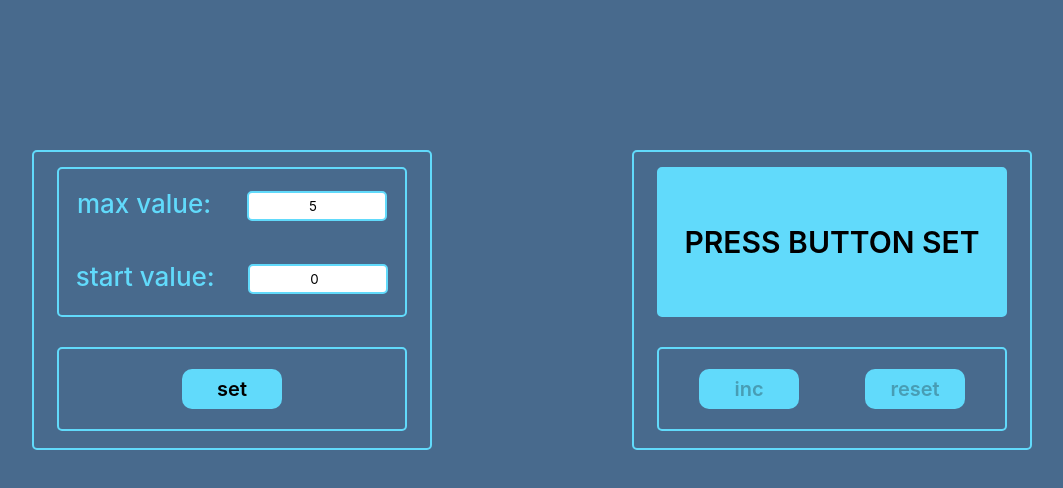
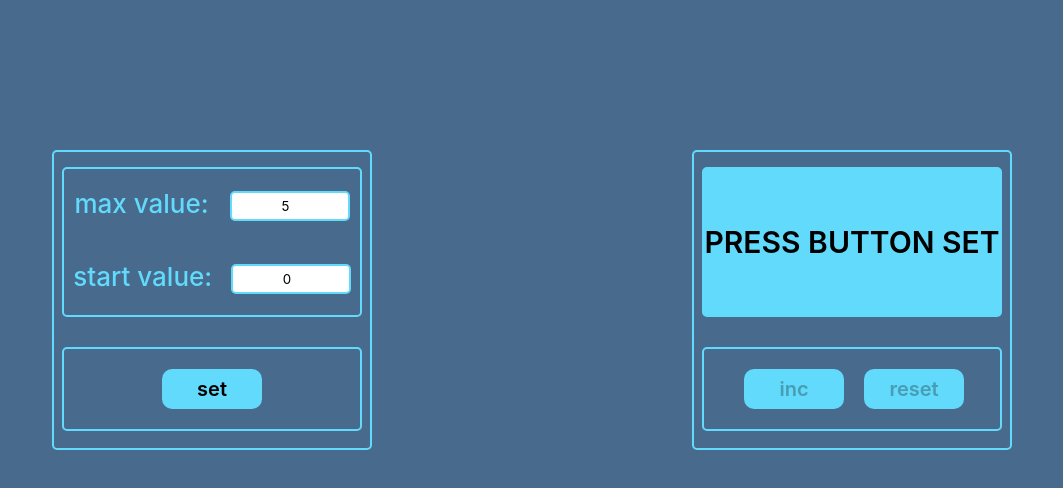
Before and after one commit to Maksimushka/Counter, a React (Create React App) app: page / in a window 1280 px wide. Shown: the top 488 px of the page, without its empty margins (108-1171 px from the left). Built offline with nearby package versions, Linux system fonts and the light colour scheme.

Commit message:
Refactoring

```diff
--- a/src/App.css
+++ b/src/App.css
@@ -2,6 +2,13 @@
   display: flex;
   justify-content: space-around;
   padding-top: 150px;
-  width: 1200px;
-  margin: 0 auto;
+  width: 100%;
 }
+
+@media screen and (max-width: 750px) {
+  .App {
+    padding-top: 50px;
+    align-items: center;
+    flex-direction: column;
+  }
+}
--- a/src/App.tsx
+++ b/src/App.tsx
@@ -1,21 +1,9 @@
-import React, {useCallback} from 'react';
+import React from 'react';
 import './App.css';
-import {useDispatch, useSelector} from 'react-redux';
-import {RootStateReduxType} from './redux/store';
-import {Dispatch} from 'redux';
-import {actionTypes} from './redux/countReducer';
 import {SettingCounter} from './components/settingCounter/SettingCounter';
 import {Counter} from './components/counter/Counter';
-import {
-    deleteErrorAC,
-    increaseCountValueAC,
-    resetCountValueAC,
-    setErrorAC,
-    setIsCountAC,
-    setMaxValueAC, setStartValueAC,
-} from './redux/action';
 
-type selectorType = {
+export type SelectorType = {
     startValue: number
     maxValue: number
     error: string
@@ -24,51 +12,11 @@ type selectorType = {
 }
 
 function App() {
-    const {
-        error,
-        isCount,
-        counterValue,
-        startValue,
-        maxValue
-    } = useSelector<RootStateReduxType, selectorType>((state) => state)
-    const dispatch = useDispatch<Dispatch<actionTypes>>()
-
-    const setSetting = useCallback(() => dispatch(setIsCountAC(false)), [dispatch])
-    const setCount = useCallback(() => {
-        dispatch(setIsCountAC(true))
-    }, [dispatch])
-    const increaseCount = useCallback(() => dispatch(increaseCountValueAC()), [dispatch])
-    const resetCount = useCallback(() => dispatch(resetCountValueAC()), [dispatch])
-
-    const changeMaxValue = useCallback((value: number) => {
-        if (value < 0 || value <= startValue) {
-            dispatch(setErrorAC())
-            dispatch(setMaxValueAC(value))
-        } else {
-            dispatch(setMaxValueAC(value))
-            dispatch(deleteErrorAC())
-        }
-    }, [dispatch, startValue])
-    const changeStartValue = useCallback((value: number) => {
-        if (value < 0 || value >= maxValue) {
-            dispatch(setErrorAC())
-            dispatch(setStartValueAC(value))
-        } else {
-            dispatch(setStartValueAC(value))
-            dispatch(deleteErrorAC())
-        }
-    }, [dispatch, maxValue])
 
     return (
         <div className="App">
-            <SettingCounter
-                isCount={isCount} setCount={setCount} setSetting={setSetting}
-                maxValue={maxValue} startValue={startValue} changeMaxValue={changeMaxValue}
-                changeStartValue={changeStartValue} error={error}/>
-            <Counter
-                isCount={isCount} error={error} maxValue={maxValue}
-                startValue={startValue} counter={counterValue}
-                increaseCount={increaseCount} resetCount={resetCount}/>
+            <SettingCounter />
+            <Counter />
         </div>
     );
 }
--- a/src/components/counter/Counter.module.css
+++ b/src/components/counter/Counter.module.css
@@ -2,12 +2,12 @@
     padding-top: 15px;
     border: 2px solid #61dafb;
     border-radius: 5px;
-    width: 400px;
+    width: 320px;
     height: 300px;
 }
 
 .buttons {
-    width: 350px;
+    width: 300px;
     margin: 0 auto;
     padding: 20px 20px 20px 40px;
     border: 2px solid #61dafb;
--- a/src/components/counter/Counter.tsx
+++ b/src/components/counter/Counter.tsx
@@ -1,39 +1,35 @@
-import React from 'react';
+import React, {useCallback} from 'react';
 import s from './Counter.module.css';
 import {Display} from "./display/Display";
 import {Button} from "../button/Button";
+import {increaseCountValueAC, resetCountValueAC} from '../../redux/action';
+import {useDispatch, useSelector} from 'react-redux';
+import {Dispatch} from 'redux';
+import {actionTypes} from '../../redux/countReducer';
+import {RootStateReduxType} from '../../redux/store';
+import {SelectorType} from '../../App';
 
-export type CounterPropsType = {
-    counter: number | string
-    increaseCount: () => void
-    resetCount: () => void
-    isCount: boolean
-    error: string
-    maxValue: number
-    startValue: number
-}
-
-export const Counter: React.FC<CounterPropsType> = React.memo((props) => {
-
-    console.log('Counter render')
-
+export const Counter: React.FC = () => {
     const {
         isCount, error,
-        resetCount, increaseCount,
-        counter, maxValue,
+        maxValue, counterValue,
         startValue
-    } = props
+    } = useSelector<RootStateReduxType, SelectorType>((state) => state)
+    const dispatch = useDispatch<Dispatch<actionTypes>>()
 
-    let disableInc = !isCount || counter === maxValue
-    let disableReset = !isCount || counter === startValue
-    let counterTop = counter === maxValue
+    const increaseCount = useCallback(() => dispatch(increaseCountValueAC()), [dispatch])
+    const resetCount = useCallback(() => dispatch(resetCountValueAC()), [dispatch])
+
+    let disableInc = !isCount || counterValue === maxValue
+    let disableReset = !isCount || counterValue === startValue
+    let counterTop = counterValue === maxValue
 
     return (
         <div className={ s.counter }>
             <Display
                 counterTop={counterTop}
                 error={error}
-                countValue={isCount ? counter: 'PRESS BUTTON SET'}
+                countValue={isCount ? counterValue: 'PRESS BUTTON SET'}
             />
             <div className={s.buttons}>
                 <Button onChangeCount={ increaseCount }
@@ -43,4 +39,4 @@ export const Counter: React.FC<CounterPropsType> = React.memo((props) => {
             </div>
         </div>
     );
-})
+}
--- a/src/components/counter/display/Display.module.css
+++ b/src/components/counter/display/Display.module.css
@@ -1,6 +1,6 @@
 .display {
     height: 150px;
-    width: 350px;
+    width: 300px;
     border: 2px solid #61dafb;
     border-radius: 5px;
     margin: 0 auto 30px;
--- a/src/components/settingCounter/SettingCounter.module.css
+++ b/src/components/settingCounter/SettingCounter.module.css
@@ -2,12 +2,19 @@
     padding-top: 15px;
     border: 2px solid #61dafb;
     border-radius: 5px;
-    width: 400px;
+    min-width: 320px;
+    max-width: 370px;
     height: 300px;
 }
 
+@media screen and (max-width: 750px) {
+    .SetCounter {
+        margin-bottom: 30px;
+    }
+}
+
 .buttons {
-    width: 350px;
+    width: 300px;
     margin: 0 auto;
     padding: 20px 20px 20px 40px;
     border: 2px solid #61dafb;
--- a/src/components/settingCounter/SettingCounter.tsx
+++ b/src/components/settingCounter/SettingCounter.tsx
@@ -1,40 +1,57 @@
-import React from 'react';
+import React, {useCallback, useState} from 'react';
 import s from './SettingCounter.module.css';
 import {Button} from "../button/Button";
 import {SettingDisplay} from "./settingDisplay/SettingDisplay";
+import {deleteErrorAC, setErrorAC, setIsCountAC, setMaxValueAC, setStartValueAC} from '../../redux/action';
+import {useDispatch, useSelector} from 'react-redux';
+import {Dispatch} from 'redux';
+import {actionTypes} from '../../redux/countReducer';
+import {RootStateReduxType} from '../../redux/store';
+import {SelectorType} from '../../App';
 
-export type SettingCounterPropsType = {
-    isCount: boolean
-    setCount: () => void
-    setSetting: () => void
-    maxValue: number
-    startValue: number
-    changeMaxValue: (value: number) => void
-    changeStartValue: (value: number) => void
-    error: string
-}
+export const SettingCounter = () => {
+    const {
+        startValue, maxValue, isCount, error
+    } = useSelector<RootStateReduxType, SelectorType>((state) => state)
+    const dispatch = useDispatch<Dispatch<actionTypes>>()
 
-export const SettingCounter = React.memo((props: SettingCounterPropsType) => {
-    let disableSet = props.isCount || !!props.error
+    let disableSet = isCount || !!error
 
-    console.log('SettingCounter render')
+    const setSetting = useCallback(() => dispatch(setIsCountAC(false)), [dispatch])
+    const setCount = useCallback(() => dispatch(setIsCountAC(true)), [dispatch])
+    const changeMaxValue = useCallback((value: number) => {
+        if (value < 0 || value <= startValue) {
+            dispatch(setErrorAC())
+            dispatch(setMaxValueAC(value))
+        } else {
+            dispatch(setMaxValueAC(value))
+            dispatch(deleteErrorAC())
+        }
+    }, [dispatch, startValue])
+    const changeStartValue = useCallback((value: number) => {
+        if (value < 0 || value >= maxValue) {
+            dispatch(setErrorAC())
+            dispatch(setStartValueAC(value))
+        } else {
+            dispatch(setStartValueAC(value))
+            dispatch(deleteErrorAC())
+        }
+    }, [dispatch, maxValue])
 
     return (
         <div className={ s.SetCounter }>
             <SettingDisplay
-                setSetting={ props.setSetting }
-                changeMaxValue={ props.changeMaxValue }
-                changeStartValue={ props.changeStartValue }
-                maxValue={ props.maxValue }
-                startValue={ props.startValue }
-                error={ props.error }
+                setSetting={ setSetting }
+                changeMaxValue={ changeMaxValue }
+                changeStartValue={ changeStartValue }
+                maxValue={ maxValue }
+                startValue={ startValue }
+                error={ error }
             />
             <div className={s.buttons}>
-                <Button
-                    onChangeCount={ props.setCount }
-                    disable={ disableSet }
-                        >set</Button>
+                <Button onChangeCount={ setCount }
+                        disable={ disableSet } >set</Button>
             </div>
         </div>
     );
-})
+}
--- a/src/components/settingCounter/settingDisplay/SettingDisplay.module.css
+++ b/src/components/settingCounter/settingDisplay/SettingDisplay.module.css
@@ -1,6 +1,6 @@
 .display {
     height: 150px;
-    width: 350px;
+    width: 300px;
     border: 2px solid #61dafb;
     border-radius: 5px;
     margin: 0 auto 30px;
@@ -17,9 +17,9 @@
 .display input {
     border: 2px solid #61dafb;
     border-radius: 5px;
-    width: 140px;
+    width: 120px;
     height: 30px;
-    padding-left: 60px;
+    padding-left: 50px;
 }
 
 .max {
--- a/src/utils/localStorage.ts
+++ b/src/utils/localStorage.ts
@@ -1,5 +1,3 @@
-import {RootStateReduxType} from '../redux/store';
-
 export const loadState = () => {
     try {
         const serializedState = localStorage.getItem('state');
```
Also changed, not shown: src/redux/store.ts (+0 -10 lines), 1 other file (tests, documents, lock files or other folders).
